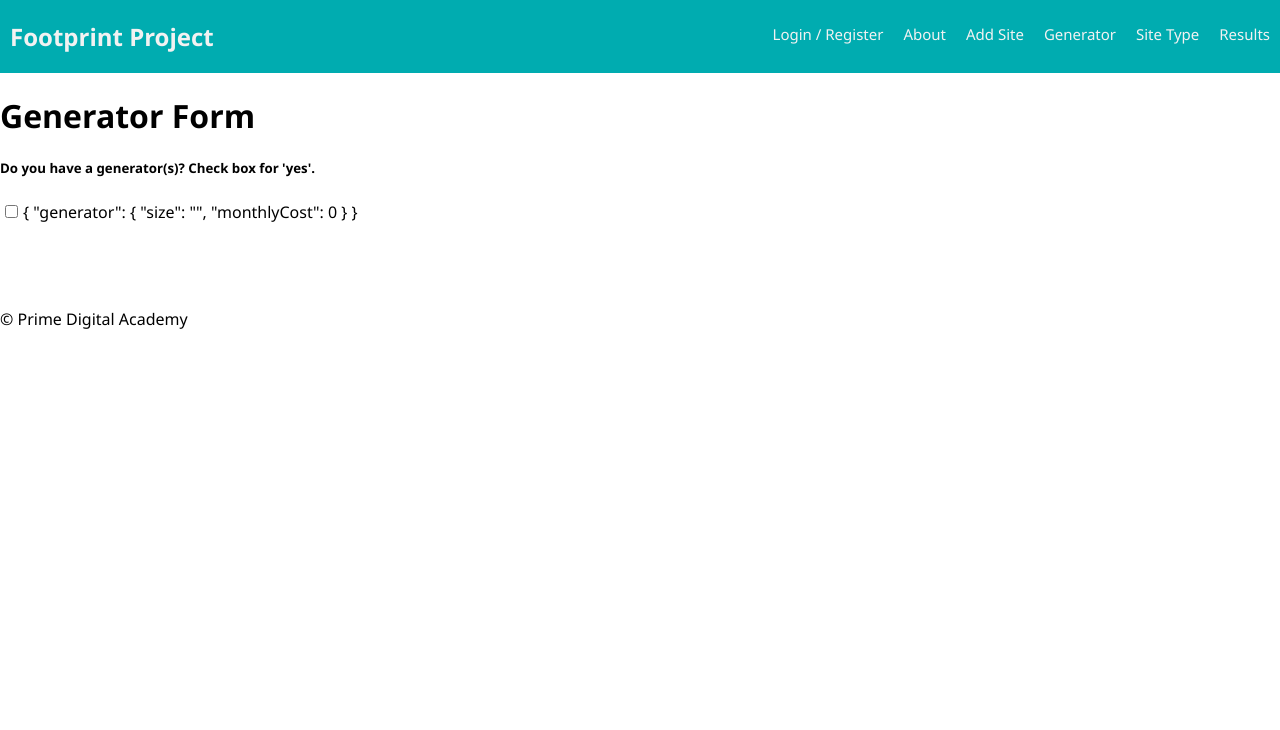
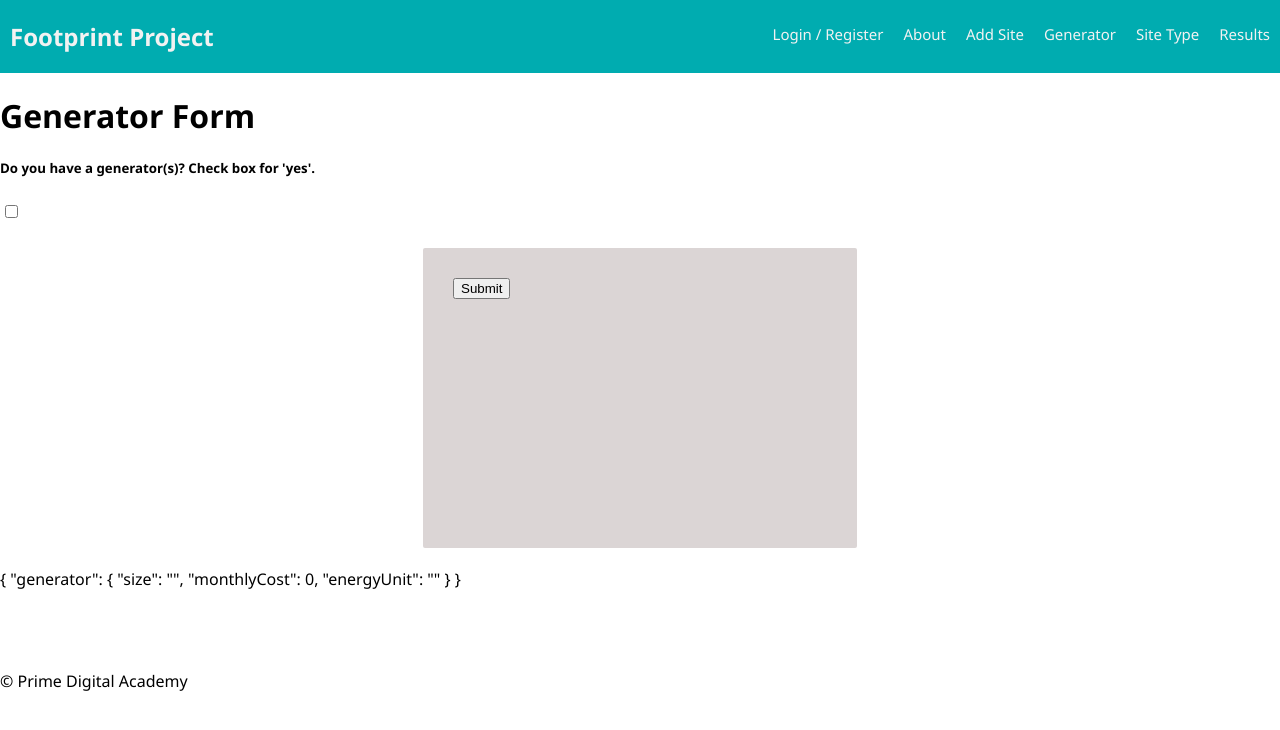
Before and after one commit to reesewesterhoff/reese-footprint-project, a React (Create React App) app: page /#/generator in a window 1280 px wide. Shown: the top 730 px of the page. Built offline with nearby package versions, Linux system fonts and the light colour scheme; no server answers.

Commit message:
added function to add generator to redux state

```diff
--- a/src/components/GeneratorForm/GeneratorForm.js
+++ b/src/components/GeneratorForm/GeneratorForm.js
@@ -7,11 +7,12 @@ class GeneratorForm extends Component {
         generator: {
             size: '',
             monthlyCost: 0,
+            energyUnit: '',
         }
     }
 
     handleGeneratorToggle = () => {
-        this.props.dispatch({type: 'TOGGLE_GENERATOR'})
+        this.props.dispatch({ type: 'TOGGLE_GENERATOR' })
     }
 
     handleChangeFor = property => event => {
@@ -21,6 +22,14 @@ class GeneratorForm extends Component {
                 ...this.state.generator,
                 [property]: event.target.value,
             },
+        });
+    }
+
+    handleAddGenerator = event => {
+        event.preventDefault();
+        this.props.dispatch({
+            type: 'ADD_GENERATOR',
+            payload: this.state.generator,
         });
     }
 
@@ -35,7 +44,7 @@ class GeneratorForm extends Component {
                     value={this.props.generator}
                     onChange={this.handleGeneratorToggle}
                 />
-
+                <form onSubmit={this.handleAddGenerator}>
                     {this.props.generator === true ? (
                         <React.Fragment>
                             <input
@@ -51,7 +60,7 @@ class GeneratorForm extends Component {
                                 value={this.state.generator.monthlyCost}
                                 onChange={this.handleChangeFor('monthlyCost')}
                             />
-                        <select>
+                            <select value={this.state.generator.energyUnit} onChange={this.handleChangeFor('energyUnit')}>
                                 <option value="">--Select Energy Unit--</option>
                                 <option value="kVA">kVA</option>
                                 <option value="kWh">kWh</option>
@@ -60,6 +69,11 @@ class GeneratorForm extends Component {
                     ) : (
                             null
                         )}
+
+                    <input type="submit" />
+                </form>
+
+
                 {JSON.stringify(this.state, null, 2)}
             </div>
 
```
Lines whose indentation alone changed are shown as unchanged.
